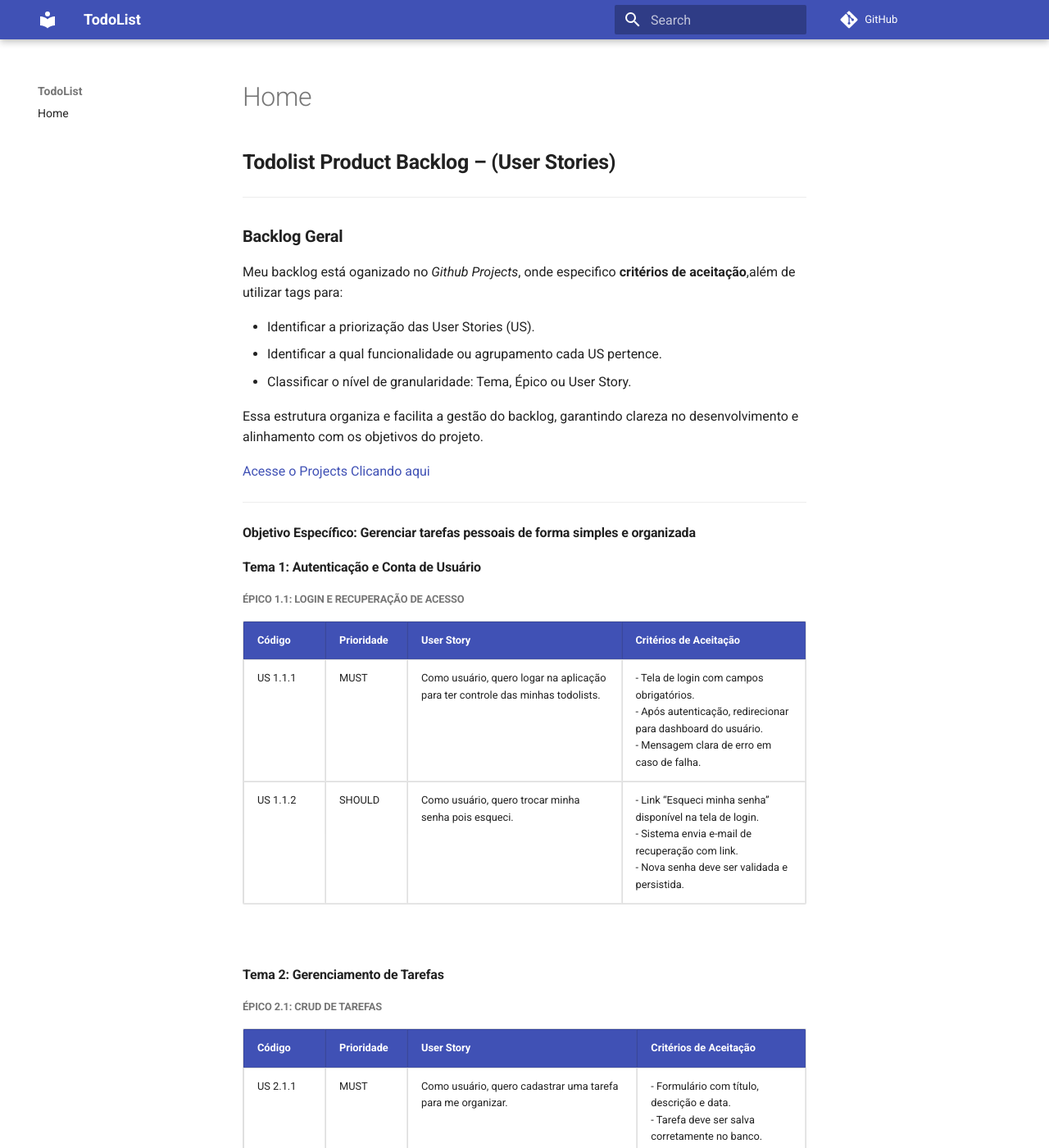
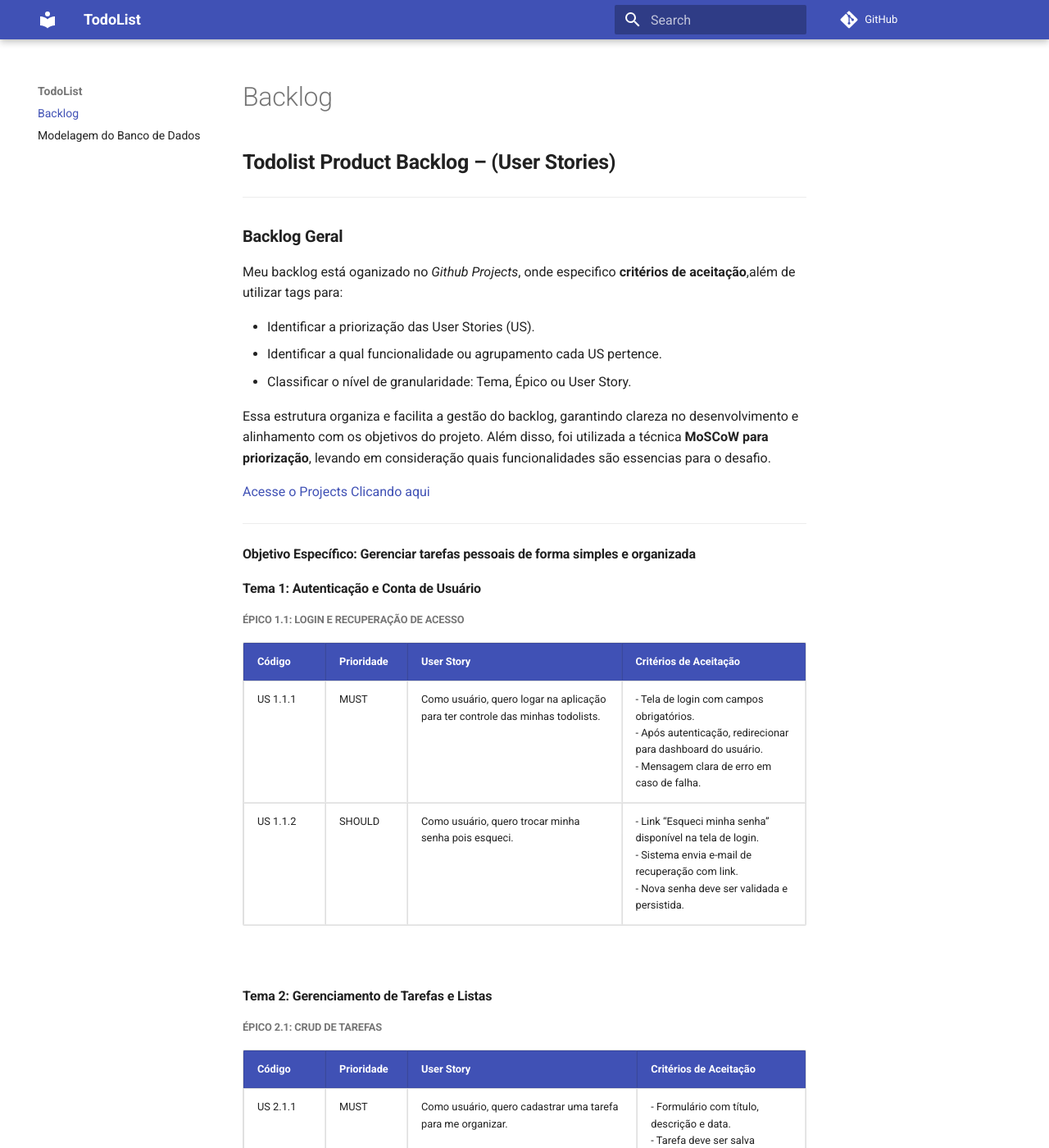
Before and after one commit to iancostag/todolist-RoR, an MkDocs documentation site: the page built from docs/index.md, in a window 1280 px wide and 1400 px high. Shown: the whole window at 82% size. Built offline with MkDocs 1.6.1 and Material for MkDocs 9.7.7, drawn with Linux system fonts in a browser that asks for light colours; comment, search, counter and statistics services are not loaded; some of the changed text lies outside the part shown.

Commit message:
Adição da modelagem do banco e leve alteração do backlog

```diff
--- a/docs/index.md
+++ b/docs/index.md
@@ -14,7 +14,7 @@
 </ul>
 
 <p>
-  Essa estrutura organiza e facilita a gestão do backlog, garantindo clareza no desenvolvimento e alinhamento com os objetivos do projeto.
+  Essa estrutura organiza e facilita a gestão do backlog, garantindo clareza no desenvolvimento e alinhamento com os objetivos do projeto. Além disso, foi utilizada a técnica <strong>MoSCoW para priorização</strong>, levando em consideração quais funcionalidades são essencias para o desafio.
 </p>
 [Acesse o Projects Clicando aqui](https://github.com/users/iancostag/projects/1)
 <hr>
@@ -59,7 +59,7 @@
 
 <br>
 
-<h4><strong>Tema 2:</strong> Gerenciamento de Tarefas</h4>
+<h4><strong>Tema 2:</strong> Gerenciamento de Tarefas e Listas</h4>
 <h5><strong>Épico 2.1:</strong> CRUD de Tarefas</h5>
 
 <table border="1">
--- a/mkdocs.yml
+++ b/mkdocs.yml
@@ -8,4 +8,5 @@
   name: material
 
 nav:
-  - Home: ./docs/index.md
+  - Backlog: index.md
+  - Modelagem do Banco de Dados: paginas/modelagem.md
```
Also changed, not shown: other parts of docs/index.md (+5 -6 lines), docs/paginas/modelagem.md (added, +5 -0 lines), docs/assets/modelagem.jpeg (added).
